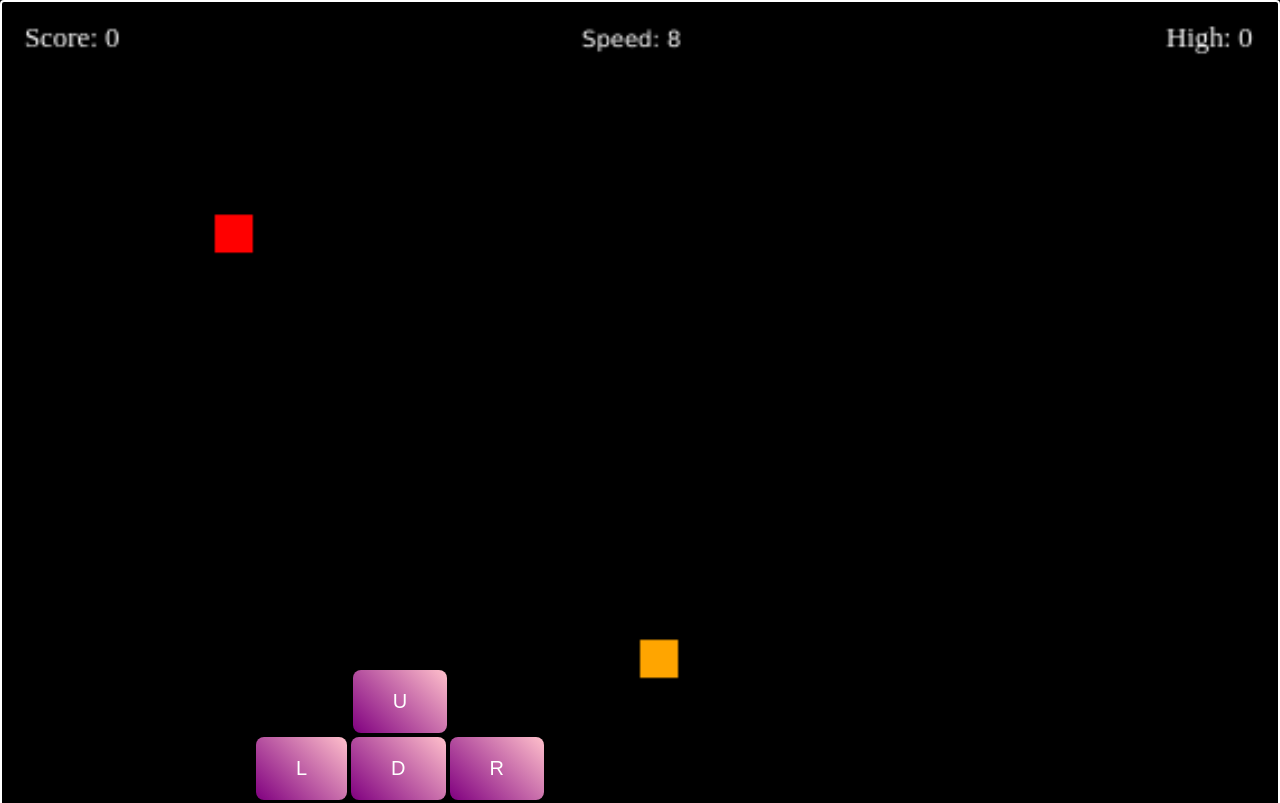
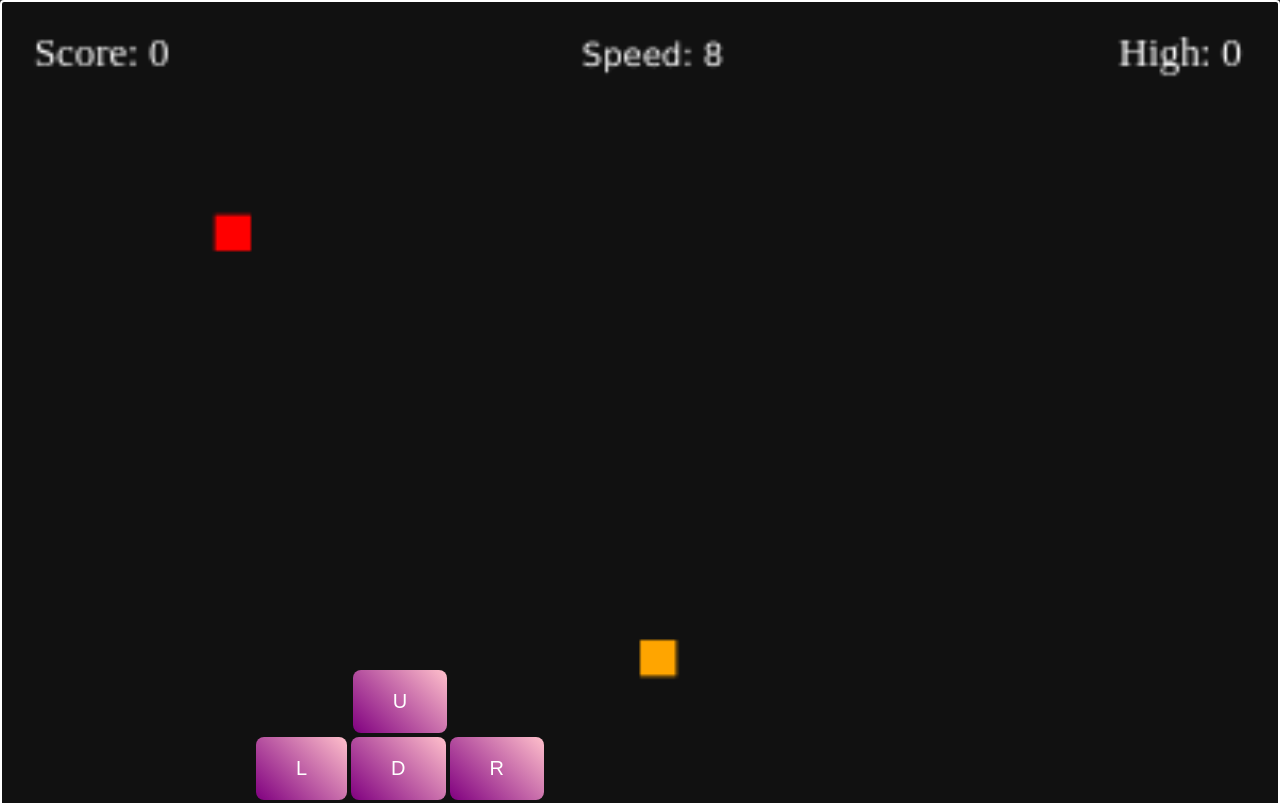
Before and after one commit to ahmad-cod/snake-game, a plain HTML site: page index.html in a window 1280 px wide. Shown: the top 803 px of the page. Drawn offline with Linux system fonts and the light colour scheme.

Commit message:
second commit

```diff
--- a/index.html
+++ b/index.html
@@ -10,8 +10,8 @@
 
 <body>
     <div>
-        <canvas id="canvas" width="570" height="400">
-            your browser is shit just delete it
+        <canvas id="canvas" width="400" height="400">
+           OOPS! your browser doesn't support html5 canvas
         </canvas>
         <div class="divreset">
             <button id="reset">Reset</button>
--- a/main.js
+++ b/main.js
@@ -10,8 +10,7 @@ window.onload = function(){
    const tileBlock= canvas.width / tileCount;
    const tileSize= tileBlock-2;
    const reset = document.getElementById("reset");
-   const bite = /*new Audio("https://www.fesliyanstudios.com/play-mp3/5759");*/
-    new Audio("https://www.fesliyanstudios.com/play-mp3/2918");
+   const bite = new Audio("https://www.fesliyanstudios.com/play-mp3/2918");
 
 
 
--- a/styles.css
+++ b/styles.css
@@ -2,7 +2,7 @@
     box-sizing:border-box;
 }
 body {
-    background-color:#000;
+    background-color:#222;
     margin:0;
 
 }
@@ -12,7 +12,7 @@ canvas{
     width:100%;
     border:2px solid white;
     border-radius:4px;
-    background-color:#000;
+    background-color:#111;
     margin-top:0;
 }
 .divreset{
```
